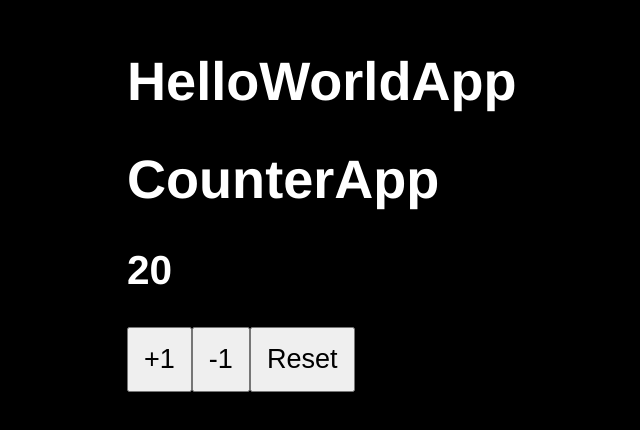
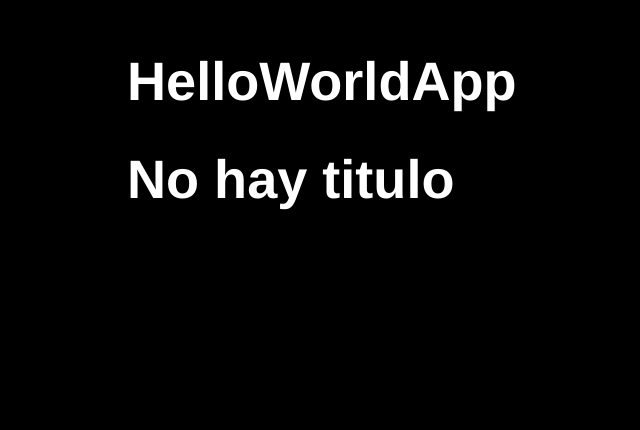
Before and after one commit to multinauta/03-counter-app-vite-fh-course, a React (Vite) app: page / in a window 1280 px wide. Shown: the part 134-564 px from the top of the page, without its empty margins (21-661 px from the left). Built offline with nearby package versions, Linux system fonts and the light colour scheme.

Commit message:
class 61

```diff
--- a/package.json
+++ b/package.json
@@ -16,6 +16,7 @@
   "devDependencies": {
     "@babel/core": "^7.18.6",
     "@babel/preset-env": "^7.18.6",
+    "@testing-library/react": "^13.3.0",
     "@types/jest": "^28.1.4",
     "@types/react": "^18.0.0",
     "@types/react-dom": "^18.0.0",
--- a/src/FirstApp.jsx
+++ b/src/FirstApp.jsx
@@ -8,6 +8,7 @@ export const FirstApp = ({ title, subTitle }) => {
         <>
             <h1>{ title }</h1>
             <p>{ subTitle }</p>
+            <p>{ name }</p>
         </>
 
     )
@@ -20,6 +21,7 @@ FirstApp.propTypes = {
 }
 
 FirstApp.defaultProps = {
+    name: 'Alvaro Tapia',
     title: 'No hay titulo',
-    subTitle: "No hay subtitulo"
+
 }
--- a/src/main.jsx
+++ b/src/main.jsx
@@ -11,7 +11,7 @@ import './style.css';
 ReactDOM.createRoot( document.getElementById('root') ).render(
     <React.StrictMode>
         <HelloWorldApp />
-        <CounterApp  />
-
+        {/* <CounterApp  /> */}
+        <FirstApp />
     </React.StrictMode>
 )
```
Also changed, not shown: 1 other file (tests, documents, lock files or other folders).
